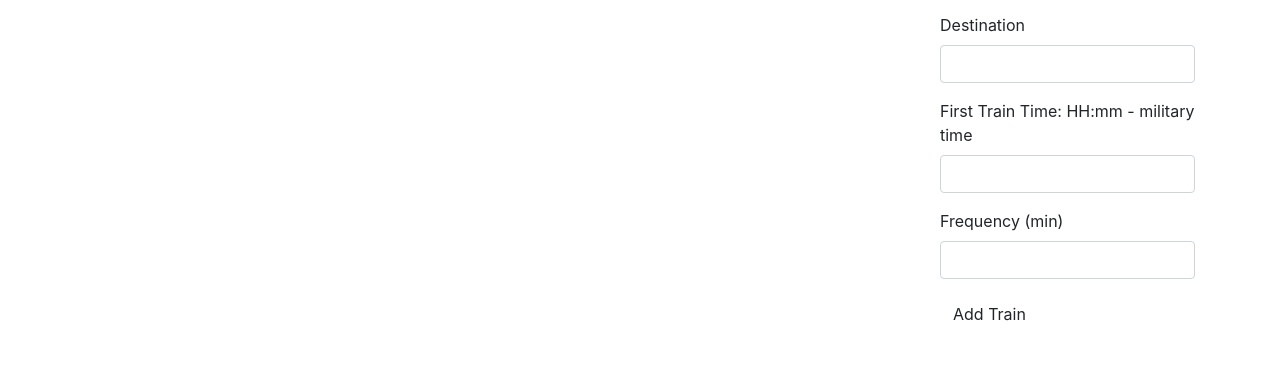
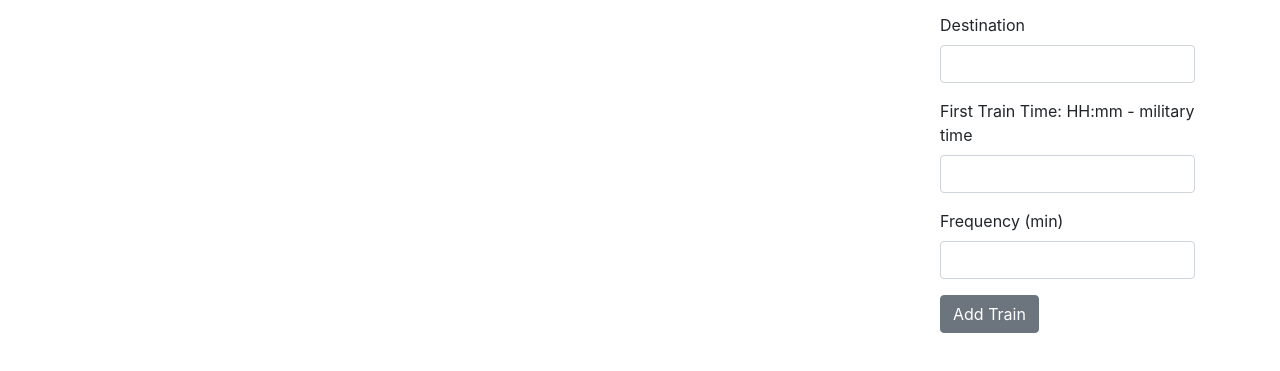
Before and after one commit to lienaquesada/train-time, a plain HTML site: page index.html in a window 1280 px wide. Shown: the part 371-742 px from the top of the page. Drawn offline with nearby package versions, Linux system fonts and the light colour scheme; no server answers.

Commit message:
updated add new train button

```diff
--- a/index.html
+++ b/index.html
@@ -66,8 +66,7 @@
                     <label>Frequency (min)</label>
                     <input type="text" class="form-control form-field" id="frequency">
                   </div>
-
-                  <button type="submit" class="btn btn-default" id="submit">Add Train</button>
+                  <button type="button" class="btn btn-secondary" id="submit"> Add Train</button>
                 </form>
               </div>
             </div>
```
